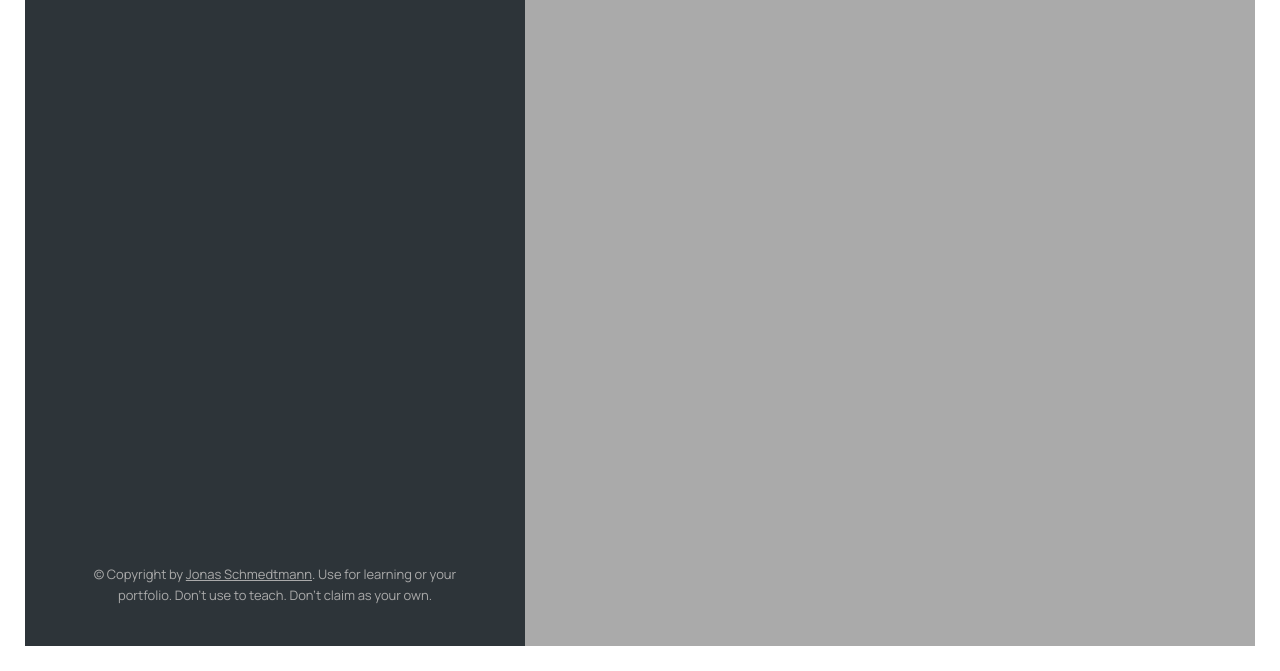
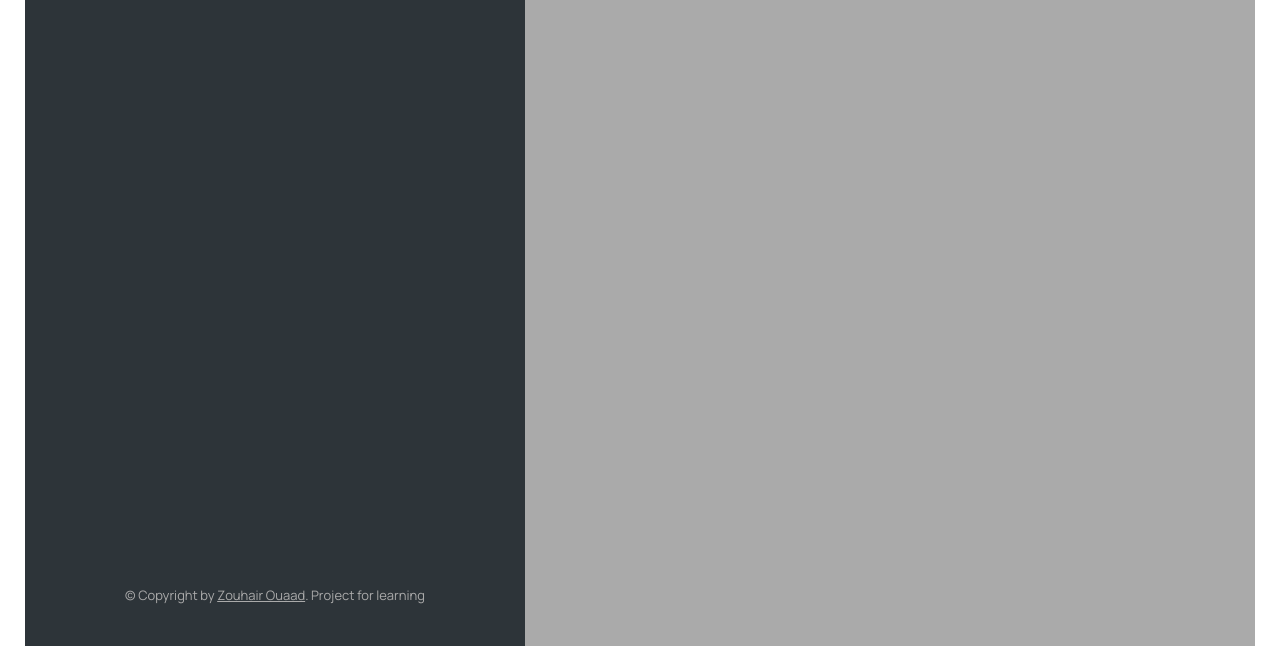
Before and after one commit to ouaadZouhair/Mapty-app, a plain HTML site: page index.html in a window 1280 px wide. Shown: the part 129-800 px from the top of the page. Drawn offline with nearby package versions, Linux system fonts and the light colour scheme.

Commit message:
make some modefication

```diff
--- a/index.html
+++ b/index.html
@@ -126,10 +126,9 @@
         <a
           class="twitter-link"
           target="_blank"
-          href="https://twitter.com/jonasschmedtman"
-          >Jonas Schmedtmann</a
-        >. Use for learning or your portfolio. Don't use to teach. Don't claim
-        as your own.
+          href="https://zouhairod.netlify.app/"
+          >Zouhair Ouaad</a
+        >. Project for learning
       </p>
     </div>
 
```
Also changed, not shown: Mapty-architecture-final.png (deleted), Mapty-architecture-part-1.png (deleted), Mapty-flowchart.png (deleted), 1 other file.
